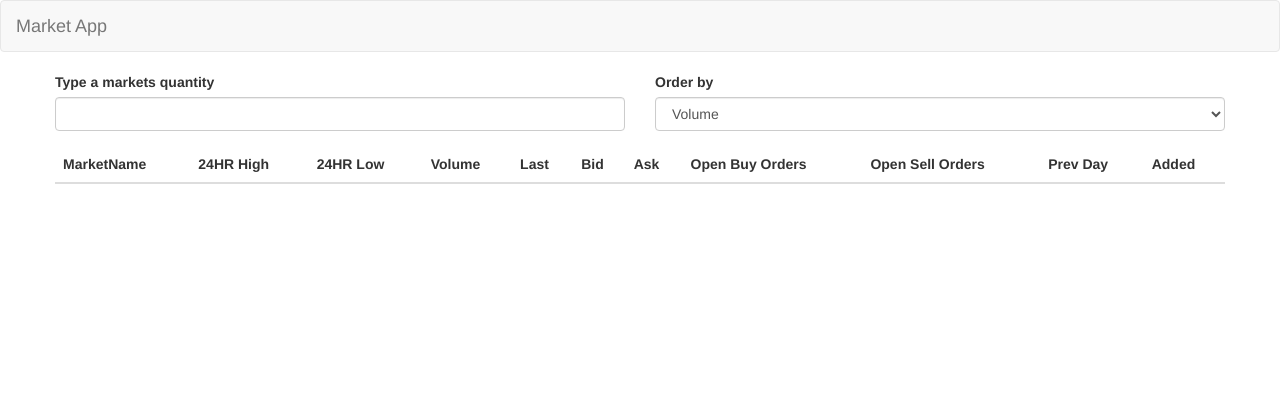
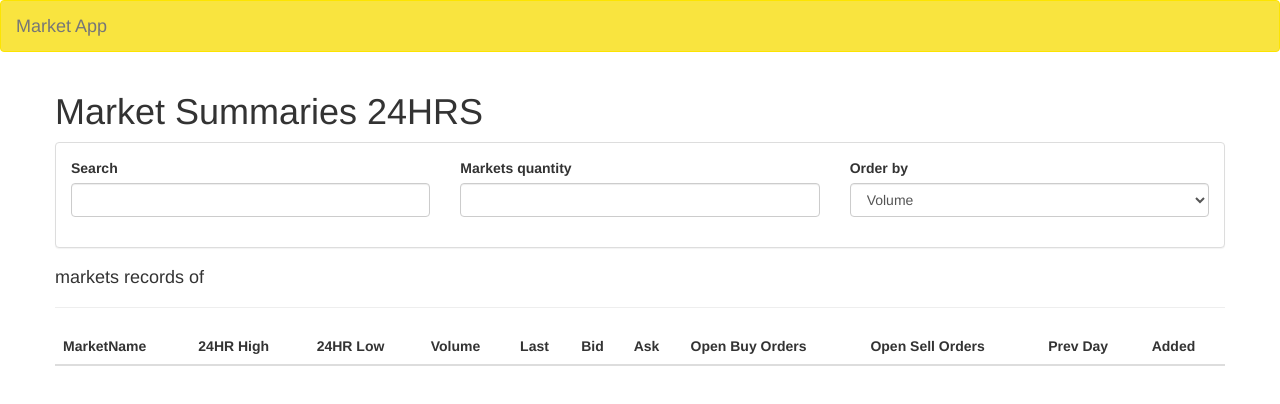
Before and after one commit to DanyST/angularJS-test, a website: page app/index.html in a window 1280 px wide. Drawn offline with nearby package versions, Linux system fonts and the light colour scheme; some packages are replaced by stand-ins of ours; no server answers.

Commit message:
Add filters to market-list and change color to nav-bar

```diff
--- a/app/index.html
+++ b/app/index.html
@@ -4,6 +4,7 @@
         <meta charset="utf-8">
         <title>Market App</title>
         <link rel="stylesheet" href="lib/bootstrap/dist/css/bootstrap.css" />
+        <link rel="stylesheet" href="nav-bar/nav-bar.style.css">
         <script src="lib/angular/angular.js"></script>
         <script src="lib/angular-route/angular-route.js"></script>
         <script src="app.module.js"></script>
--- a/app/market-list/market-list.component.js
+++ b/app/market-list/market-list.component.js
@@ -11,6 +11,7 @@ angular.
             var self = this;
             $http.get("https://bittrex.com/api/v1.1/public/getmarketsummaries").then(function(response) {
                 self.markets = response.data.result;
+                self.limit = self.markets.length;
             });
         }]
   });
--- a/app/market-list/market-list.template.html
+++ b/app/market-list/market-list.template.html
@@ -1,14 +1,23 @@
 <div class="container">
     <div class="row">
+        <h1>Market Summaries 24HRS</h1>
         <div class="col-12">
+            <div class="panel panel-default">
+                <div class="panel-body">
                     <div class="row">
-                <div class="col-md-6">
+                        <div class="col-md-4">
                             <div class="form-group">
-                       <label for="limit">Type a markets quantity</label>
-                       <input type="text" ng-model="$ctrl.limit" class="form-control">
+                                <label for="limit">Search</label>
+                                <input type="text" ng-model="$ctrl.query" class="form-control">
                             </div>
                         </div>
-                <div class="col-md-6">
+                        <div class="col-md-4">
+                            <div class="form-group">
+                                <label for="limit">Markets quantity</label>
+                                <input type="number" ng-model="$ctrl.limit" class="form-control" min="0" max="{{ $ctrl.markets.length }}">
+                            </div>
+                        </div>
+                        <div class="col-md-4">
                             <div class="form-group">
                                 <label for="orderBy">Order by</label>
                                 <select name="orderBy" ng-model="$ctrl.orderProp" class="form-control">
@@ -18,6 +27,12 @@
                             </div>
                         </div>
                     </div>
+                </div>
+            </div>
+        </div>
+        <div class="col-12">
+            <h4>{{ $ctrl.limit }} markets records of {{ $ctrl.markets.length }}</h4>
+            <hr></hr>
         </div>
         <div class="col-12">
             <table class="table table-hover">
@@ -59,7 +74,7 @@
                     </tr>
                 </thead>
                 <tbody>
-                    <tr ng-repeat="market in $ctrl.markets | orderBy:$ctrl.orderProp | limitTo: $ctrl.limit">
+                    <tr ng-repeat="market in $ctrl.markets | filter: $ctrl.query  | orderBy: $ctrl.orderProp | limitTo: $ctrl.limit">
                         <td>
                             {{ market.MarketName }}
                         </td>
--- /dev/null
+++ b/app/nav-bar/nav-bar.style.css
@@ -0,0 +1,4 @@
+.navbar-yellow {
+    background-color: #f9e43f !important;
+    border-color: #fde400;
+}
--- a/app/nav-bar/nav-bar.template.html
+++ b/app/nav-bar/nav-bar.template.html
@@ -1,4 +1,4 @@
-<nav class="navbar navbar-default">
+<nav class="navbar navbar-default navbar-yellow">
     <div class="container-fluid">
         <div class="navbar-header">
             <button type="button" class="navbar-toggle collapsed" data-toggle="collapse" data-target="#bs-example-navbar-collapse-1" aria-expanded="false">
```
Lines whose indentation alone changed are shown as unchanged.
